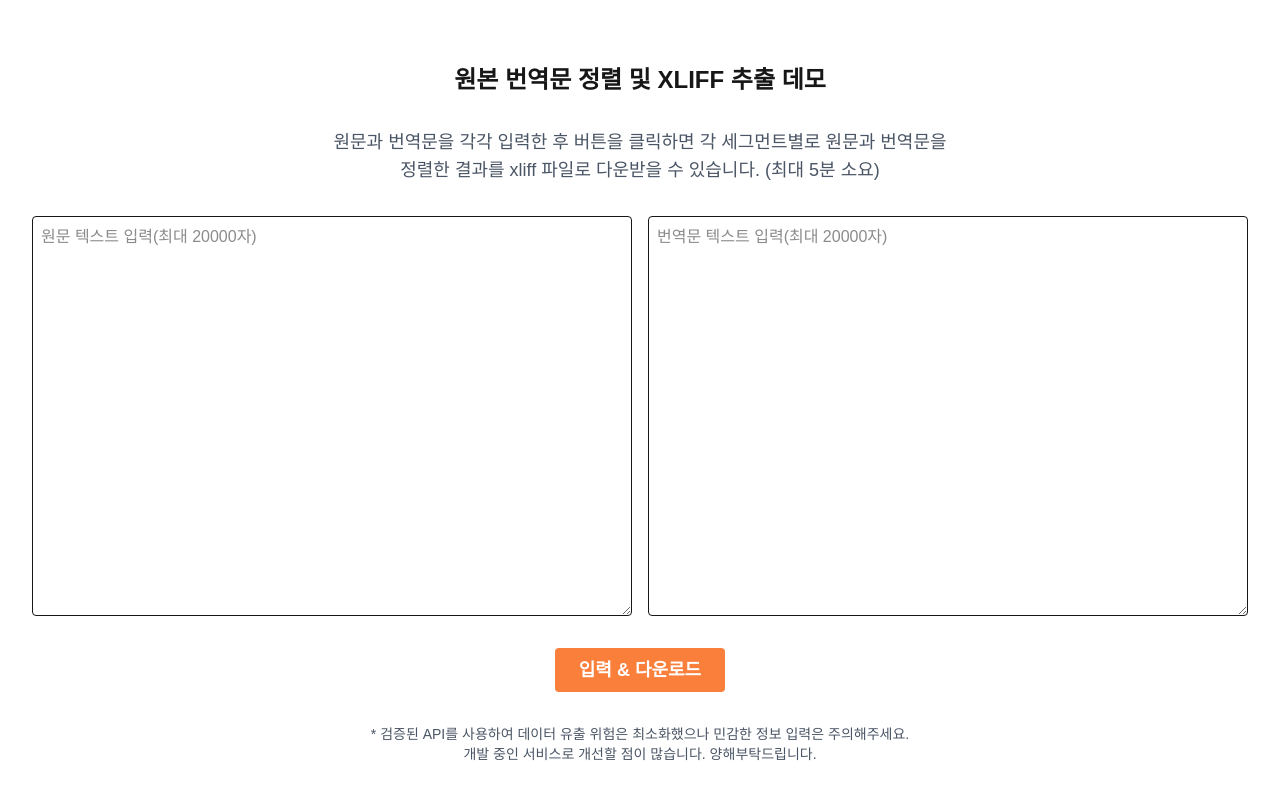
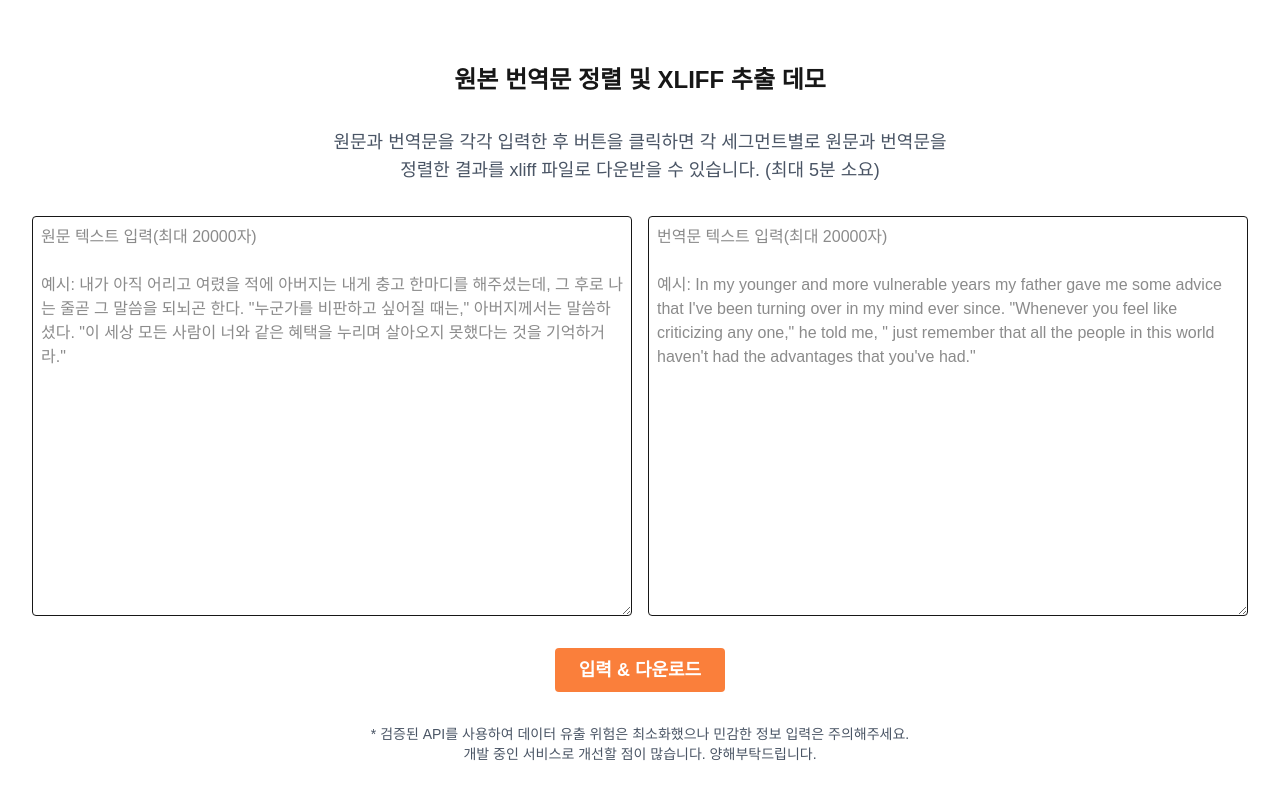
Before and after one commit to shoh83/my-align-app, a Next.js app: page / in a window 1280 px wide. Shown: the top 800 px of the page. Built offline with nearby package versions, Linux system fonts and the light colour scheme.

Commit message:
ghost text change

```diff
--- a/src/app/page.js
+++ b/src/app/page.js
@@ -59,7 +59,7 @@ export default function Home() {
       >
         <div className="flex flex-wrap justify-center gap-4 w-full">
           <textarea
-            placeholder="원문 텍스트 입력(최대 20000자)"
+            placeholder={`원문 텍스트 입력(최대 20000자)\n\n예시: 내가 아직 어리고 여렸을 적에 아버지는 내게 충고 한마디를 해주셨는데, 그 후로 나는 줄곧 그 말씀을 되뇌곤 한다. "누군가를 비판하고 싶어질 때는," 아버지께서는 말씀하셨다. "이 세상 모든 사람이 너와 같은 혜택을 누리며 살아오지 못했다는 것을 기억하거라."`}
             rows={6}
             maxLength={20000}
             className="
@@ -74,7 +74,7 @@ export default function Home() {
           />
 
           <textarea
-            placeholder="번역문 텍스트 입력(최대 20000자)"
+            placeholder={`번역문 텍스트 입력(최대 20000자)\n\n예시: In my younger and more vulnerable years my father gave me some advice that I've been turning over in my mind ever since. "Whenever you feel like criticizing any one," he told me, " just remember that all the people in this world haven't had the advantages that you've had."`}
             rows={6}
             maxLength={20000}
             className="
```
